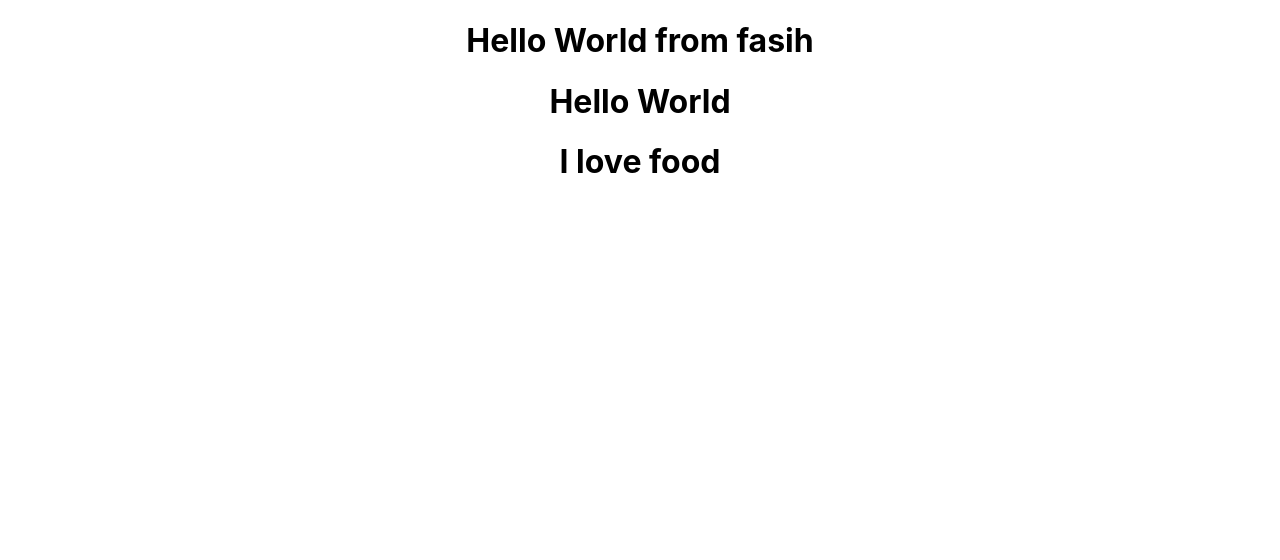
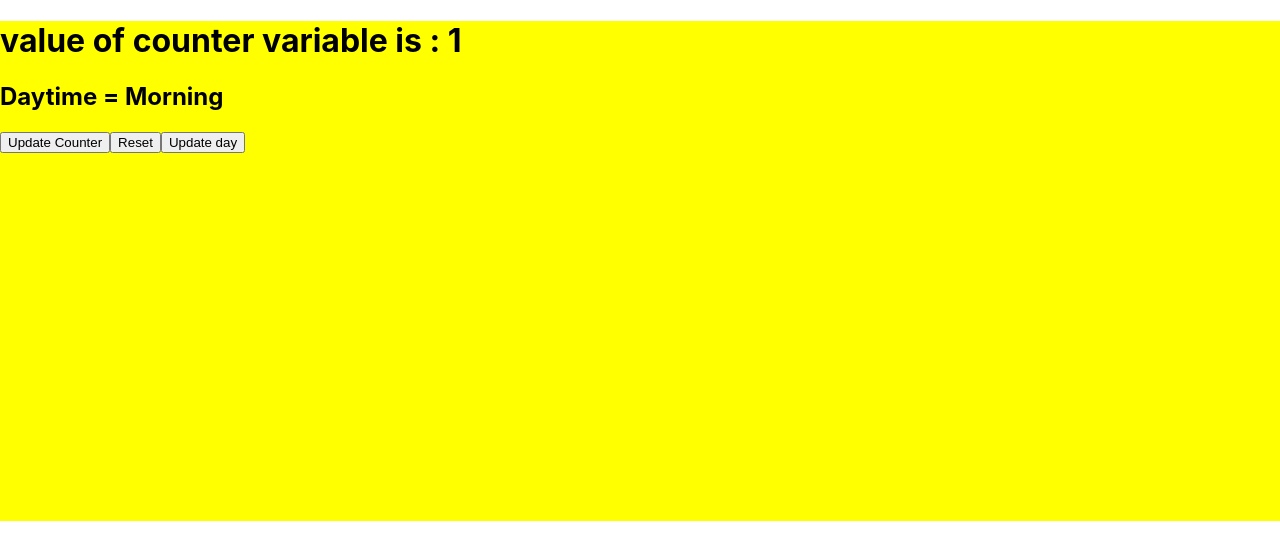
Before and after one commit to fasihshaikh/bootcamp-react-app, a React (Create React App) app: page / in a window 1280 px wide. Shown: the top 560 px of the page. Built offline with nearby package versions, Linux system fonts and the light colour scheme.

Commit message:
Create some JS files and updated app.
Created Message.js file
Created Dinner.js file
Call function from different js files
create button and counter function

```diff
--- a/src/App.css
+++ b/src/App.css
@@ -1,4 +1,4 @@
-.App {
+/* .App {
   text-align: center;
 }
 
@@ -35,4 +35,11 @@
   to {
     transform: rotate(360deg);
   }
+} */
+.box {
+  height: 500px;
+  background-color: lightgray;
 }
+.dayLight {
+  background-color: yellow;
+}
--- a/src/App.js
+++ b/src/App.js
@@ -1,12 +1,22 @@
-import React from 'react';
+import React, {useState} from 'react';
+import {Message} from "./message.js";
 import './App.css';
 import Dinner from './dinner.js';
 
 function App() {
+
+  let [count, setCount] = useState(1);
+  let [isMorning, setMorning] = useState(true)
+
   return (
-    <div className="App">
-      <h1>Hello World from fasih</h1>
-       <Dinner />
+    <div className={`box ${isMorning ? 'dayLight': ''}`}>
+    <Message counter={count}/>
+      <h2>Daytime = {isMorning ? 'Morning' : 'Night'}</h2>
+
+
+       <button onClick={()=> setCount(++count)}>Update Counter </button>
+       <button onClick={()=> setCount(0)}>Reset </button>
+       <button onClick={()=>setMorning(!isMorning)}>Update day </button>
     </div>
   );
 }
--- a/src/dinner.js
+++ b/src/dinner.js
@@ -1,8 +1,8 @@
 import React from 'react';
-function Dinner (){
+function Dinner (props){
     return(
         <div>
-            <h1>Hello World</h1>
+            <h1>Today we are serving {props.dishName}</h1>
             <h1>I love food</h1>
         </div>
     )
--- /dev/null
+++ b/src/message.js
@@ -0,0 +1,7 @@
+import React from 'react';
+
+export function Message (props){
+    return(
+        <h1>value of counter variable is : {props.counter}</h1>
+    )
+}
```
Also changed, not shown: 1 other file (tests, documents, lock files or other folders).
